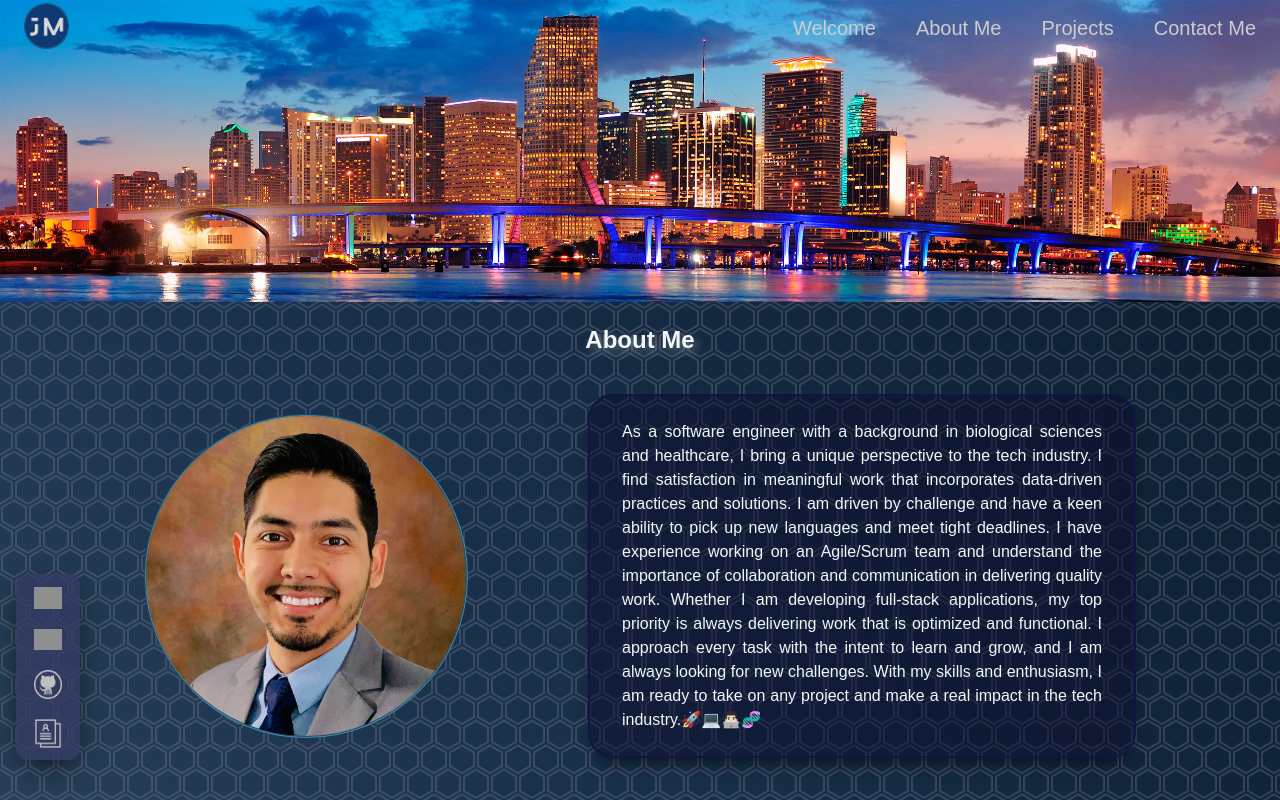
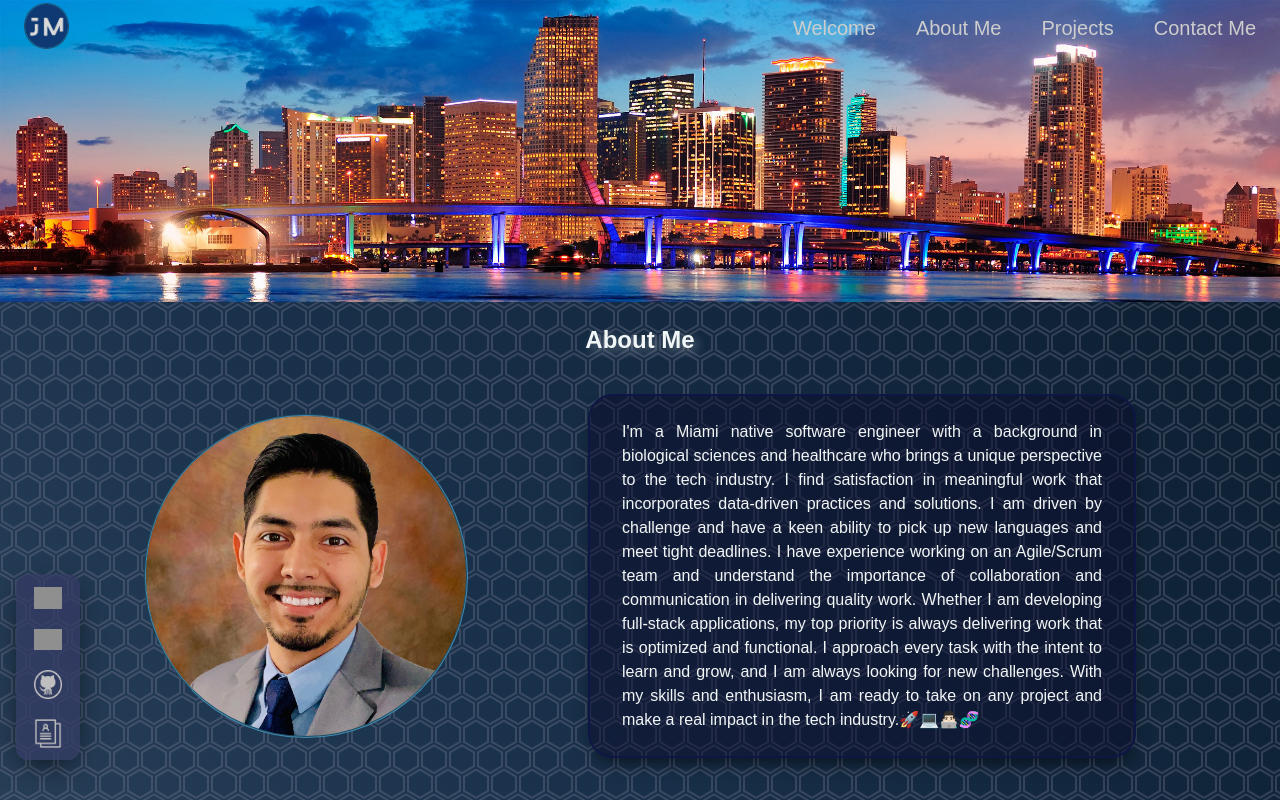
Before and after one commit to jasonmar08/Professional_Portfolio, a React (Create React App) app in the folder my-portfolio/: page /AboutMe in a window 1280 px wide. Shown: the top 800 px of the page. Built offline with nearby package versions, Linux system fonts and the light colour scheme; no server answers; grey boxes are pictures that could not be loaded; a web font is replaced by a local one.

Commit message:
update about me

```diff
--- a/my-portfolio/src/pages/AboutMe.js
+++ b/my-portfolio/src/pages/AboutMe.js
@@ -20,19 +20,19 @@ const AboutMe = () => {
           </div>
           <div data-aos="slide-down" className="bio">
             <p>
-              As a software engineer with a background in biological sciences
-              and healthcare, I bring a unique perspective to the tech industry.
-              I find satisfaction in meaningful work that incorporates
-              data-driven practices and solutions. I am driven by challenge and
-              have a keen ability to pick up new languages and meet tight
-              deadlines. I have experience working on an Agile/Scrum team and
-              understand the importance of collaboration and communication in
-              delivering quality work. Whether I am developing full-stack
-              applications, my top priority is always delivering work that is
-              optimized and functional. I approach every task with the intent to
-              learn and grow, and I am always looking for new challenges. With
-              my skills and enthusiasm, I am ready to take on any project and
-              make a real impact in the tech industry.🚀💻👨🏻‍💻🧬
+              I'm a Miami native software engineer with a background in
+              biological sciences and healthcare who brings a unique perspective
+              to the tech industry. I find satisfaction in meaningful work that
+              incorporates data-driven practices and solutions. I am driven by
+              challenge and have a keen ability to pick up new languages and
+              meet tight deadlines. I have experience working on an Agile/Scrum
+              team and understand the importance of collaboration and
+              communication in delivering quality work. Whether I am developing
+              full-stack applications, my top priority is always delivering work
+              that is optimized and functional. I approach every task with the
+              intent to learn and grow, and I am always looking for new
+              challenges. With my skills and enthusiasm, I am ready to take on
+              any project and make a real impact in the tech industry.🚀💻👨🏻‍💻🧬
             </p>
           </div>
         </div>
```
